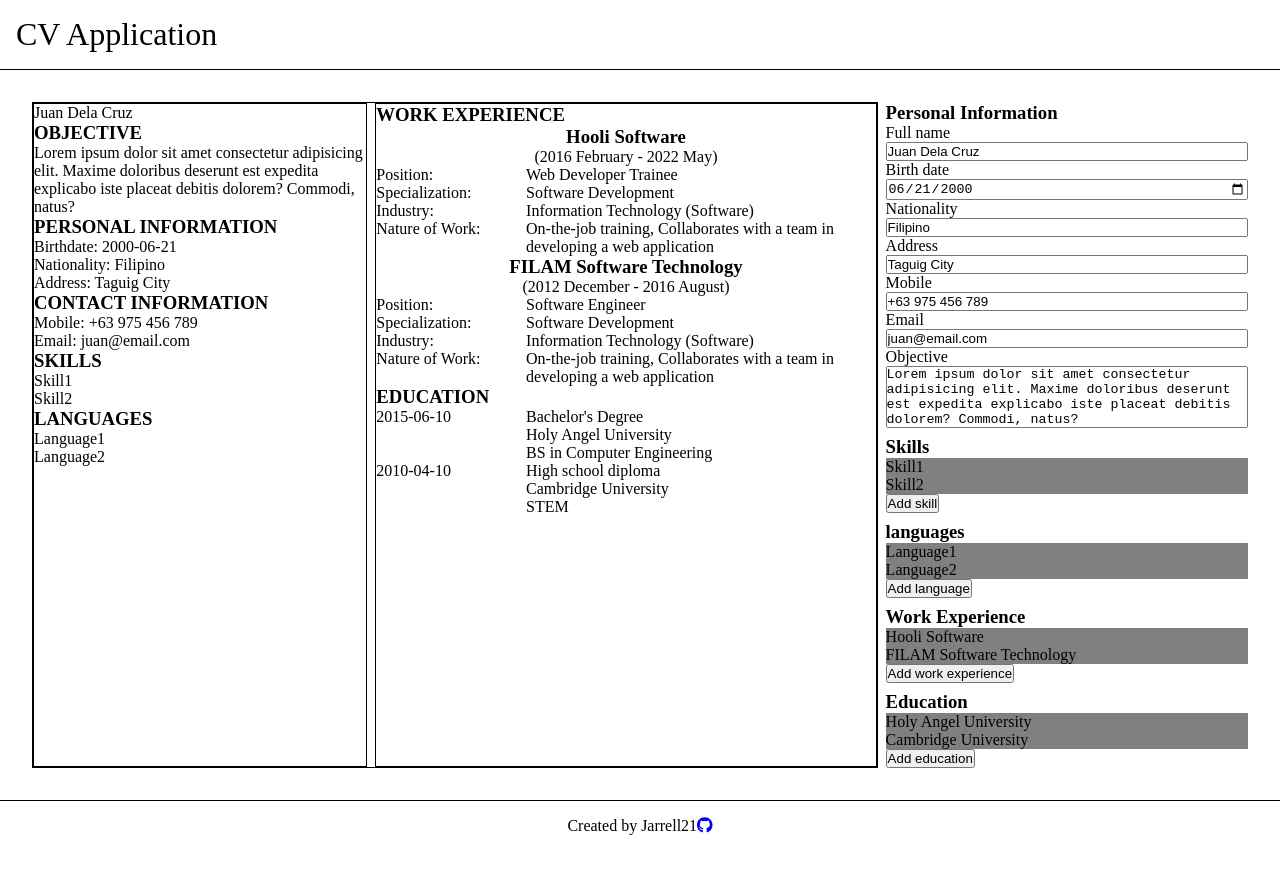
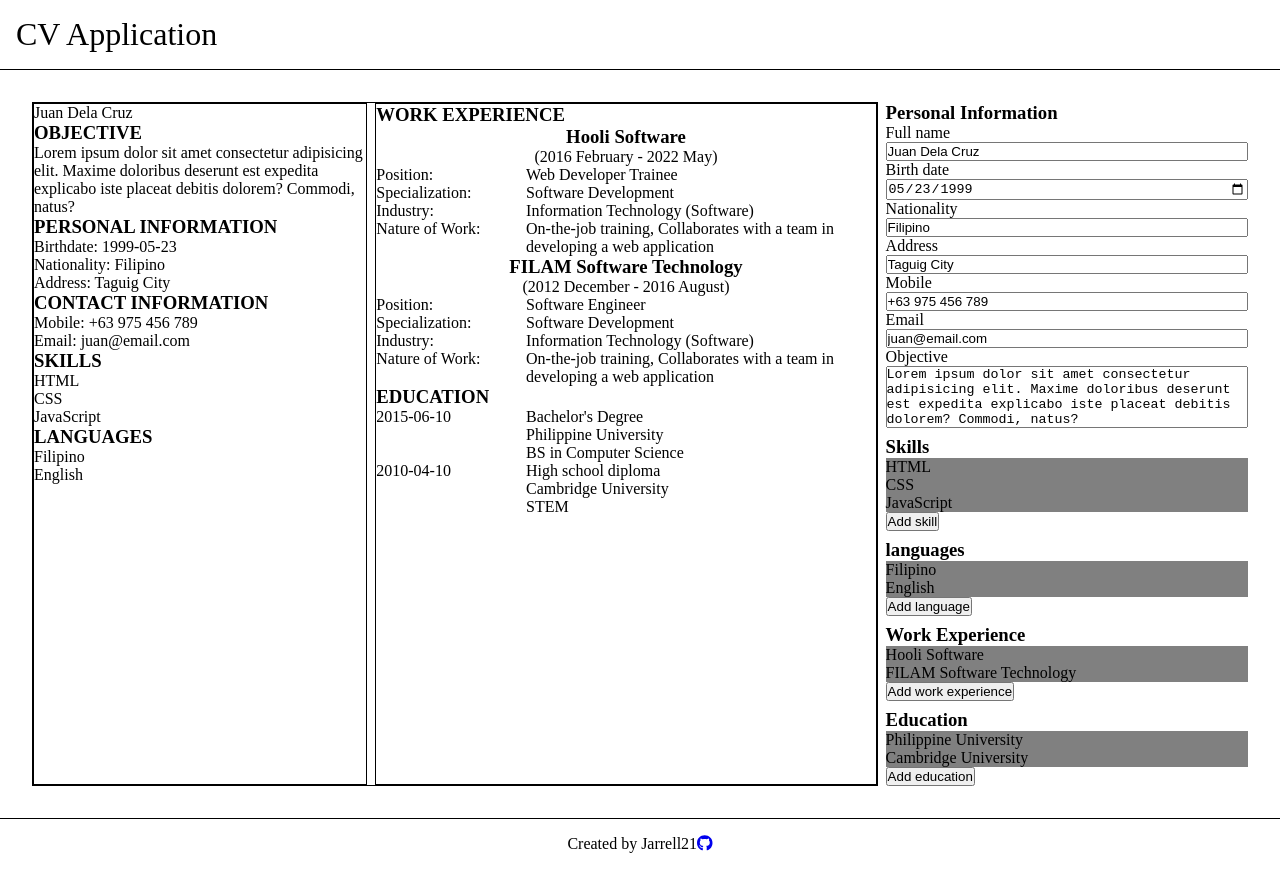
Before and after one commit to Jarrell21/cv-application, a React (Vite) app: page / in a window 1280 px wide. Built offline with nearby package versions, Linux system fonts and the light colour scheme.

Commit message:
Update default data

```diff
--- a/src/App.jsx
+++ b/src/App.jsx
@@ -10,7 +10,7 @@
   const [data, setData] = useState({
     personalInfo: {
       fullName: "Juan Dela Cruz",
-      birthDate: "2000-06-21",
+      birthDate: "1999-05-23",
       objective:
         "Lorem ipsum dolor sit amet consectetur adipisicing elit. Maxime doloribus deserunt est expedita explicabo iste placeat debitis dolorem? Commodi, natus?",
       nationality: "Filipino",
@@ -18,12 +18,13 @@
       mobile: "+63 975 456 789",
       email: "juan@email.com",
       skills: [
-        { id: uuidv4(), skillName: "Skill1" },
-        { id: uuidv4(), skillName: "Skill2" },
+        { id: uuidv4(), skillName: "HTML" },
+        { id: uuidv4(), skillName: "CSS" },
+        { id: uuidv4(), skillName: "JavaScript" },
       ],
       languages: [
-        { id: uuidv4(), languageName: "Language1" },
-        { id: uuidv4(), languageName: "Language2" },
+        { id: uuidv4(), languageName: "Filipino" },
+        { id: uuidv4(), languageName: "English" },
       ],
     },
     workExperience: [
@@ -54,8 +55,8 @@
       {
         id: uuidv4(),
         attainment: "Bachelor's Degree",
-        schoolName: "Holy Angel University",
-        course: "BS in Computer Engineering",
+        schoolName: "Philippine University",
+        course: "BS in Computer Science",
         graduationDate: "2015-06-10",
       },
       {
```
